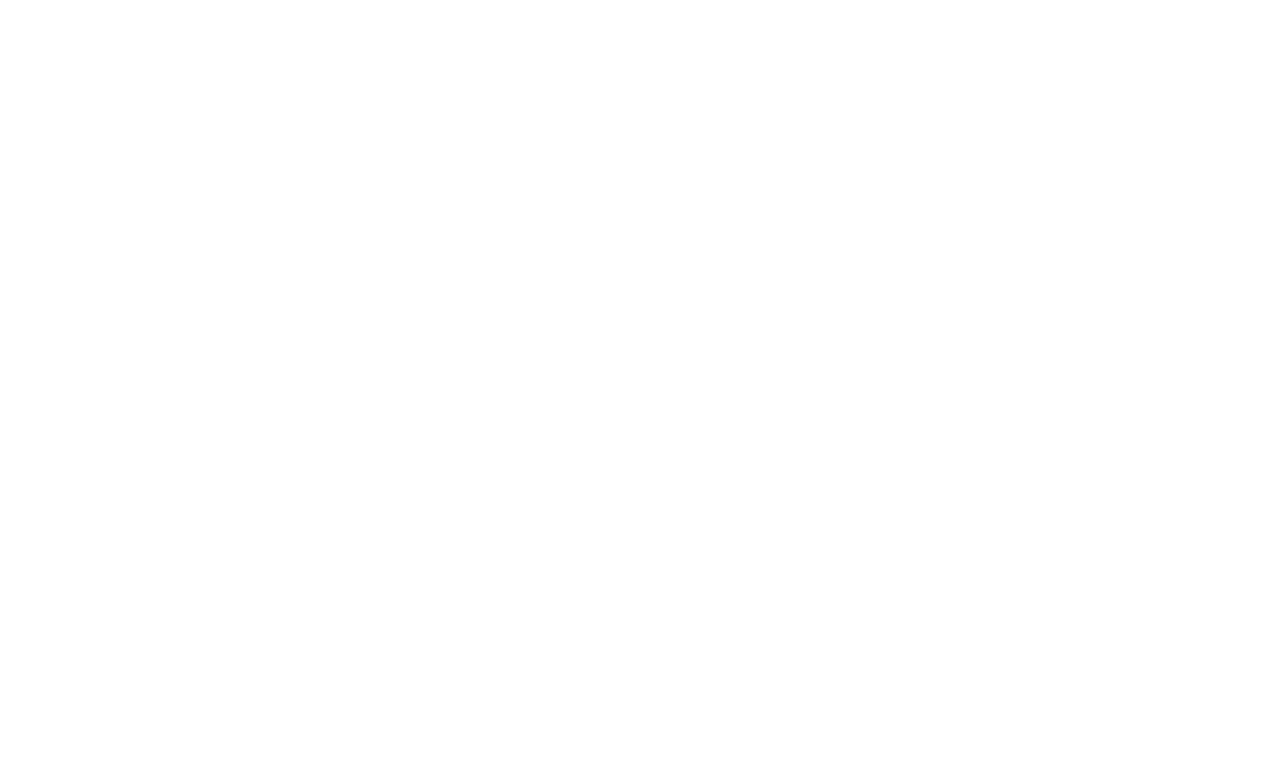
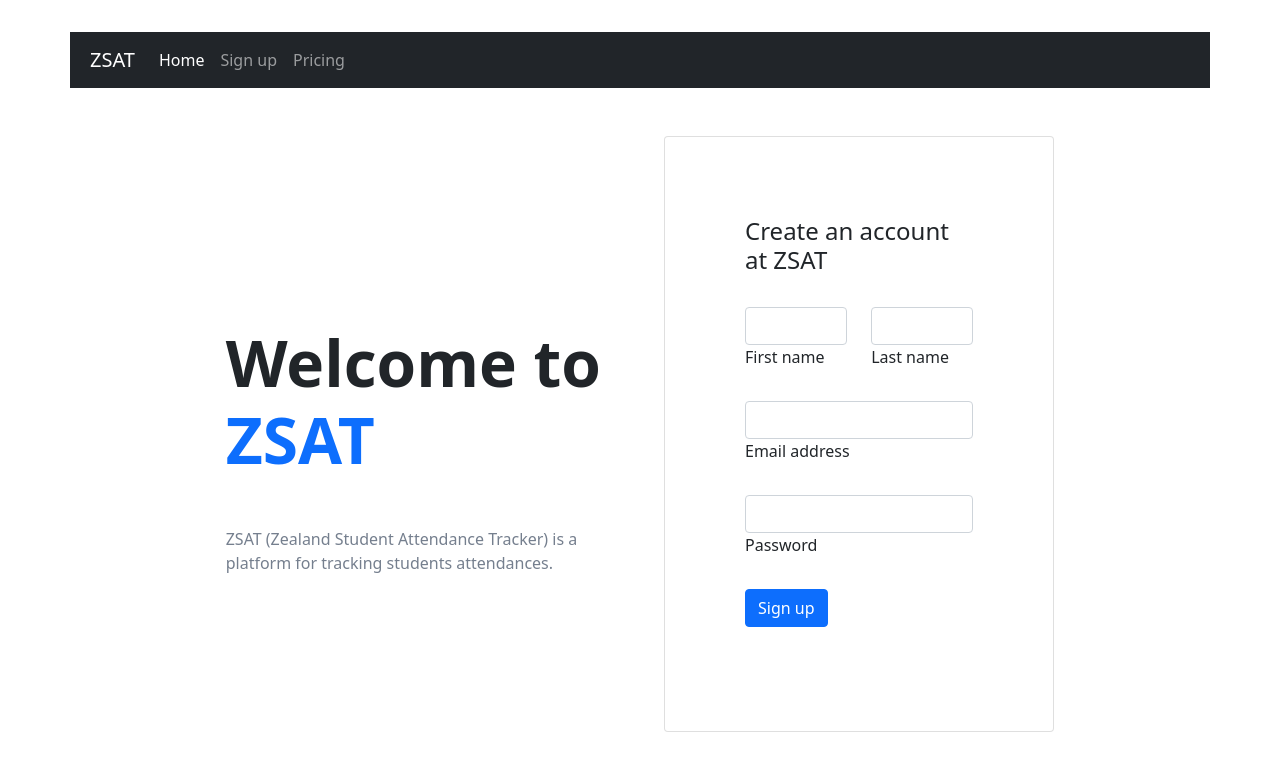
Before and after one commit to F1-Guy/zsat-app, a Vue app: page /sign-up in a window 1280 px wide. Shown: the top 768 px of the page. Built offline with nearby package versions, Linux system fonts and the light colour scheme.

Commit message:
Move SignUp to proper page

```diff
--- a/src/components/TopNavbar.vue
+++ b/src/components/TopNavbar.vue
@@ -15,7 +15,7 @@
         <router-link to="/" class="nav-link px-2 active" aria-current="page">Home</router-link>
       </li>
       <li class="nav-item">
-        <a class="nav-link" href="#">Features</a>
+        <router-link to="/sign-up/" class="nav-link">Sign up</router-link>
       </li>
       <li class="nav-item">
         <a class="nav-link" href="#">Pricing</a>
--- a/src/pages/home/home.html
+++ b/src/pages/home/home.html
@@ -19,52 +19,6 @@
               ZSAT (Zealand Student Attendance Tracker) is a platform for tracking students attendances.
             </p>
           </div>
-
-          <div class="col-lg-6 mb-5 mb-lg-0">
-            <div class="card">
-              <div class="card-body py-5 px-md-5">
-                <form>
-                    <h4>Create an account at ZSAT</h4> <br>
-                  <!-- 2 column grid layout with text inputs for the first and last names -->
-                  <div class="row">
-                    <div class="col-md-6 mb-4">
-                      <div class="form-outline">
-                        <input type="text" id="form3Example1" class="form-control" />
-                        <label class="form-label" for="form3Example1">First name</label>
-                      </div>
-                    </div>
-                    <div class="col-md-6 mb-4">
-                      <div class="form-outline">
-                        <input type="text" id="form3Example2" class="form-control" />
-                        <label class="form-label" for="form3Example2">Last name</label>
-                      </div>
-                    </div>
-                  </div>
-
-                  <!-- Email input -->
-                  <div class="form-outline mb-4">
-                    <input type="email" id="form3Example3" class="form-control" />
-                    <label class="form-label" for="form3Example3">Email address</label>
-                  </div>
-
-                  <!-- Password input -->
-                  <div class="form-outline mb-4">
-                    <input type="password" id="form3Example4" class="form-control" />
-                    <label class="form-label" for="form3Example4">Password</label>
-                  </div>
-
-
-
-                  <!-- Submit button -->
-                  <button type="submit" class="btn btn-primary btn-block mb-4">
-                    Sign up
-                  </button>
-
-
-                </form>
-              </div>
-            </div>
-          </div>
         </div>
       </div>
     </div>
--- a/src/pages/user/sign-up/SignUp.vue
+++ b/src/pages/user/sign-up/SignUp.vue
@@ -1,5 +1,23 @@
-<script></script>
+<script setup>
+import TopNavbar from '../../../components/TopNavbar.vue';
+</script>
 
-<template></template>
+<template src="./sign-up.html"></template>
 
-<style></style>
+<style scoped src="./sign-up.css"></style>
+
+<script>
+import { mapState, mapActions } from 'pinia'
+
+export default {
+  components: {
+    TopNavbar
+  },
+
+  data() {
+    return {
+
+    };
+  },
+};
+</script>
--- a/src/pages/user/sign-up/sign-up.html
+++ b/src/pages/user/sign-up/sign-up.html
@@ -0,0 +1,75 @@
+<TopNavbar />
+<div class="container" >
+
+
+<div style="width: 85%; margin:auto;">
+
+    <!-- Section: Design Block -->
+<section class="">
+    <!-- Jumbotron -->
+    <div class="px-4 py-5 px-md-5 text-center text-lg-start" >
+      <div class="container">
+        <div class="row gx-lg-5 align-items-center">
+          <div class="col-lg-6 mb-5 mb-lg-0">
+            <h1 class="my-5 display-3 fw-bold ls-tight">
+              Welcome to <br />
+              <span class="text-primary">ZSAT</span>
+            </h1>
+            <p style="color: hsl(217, 10%, 50.8%)">
+              ZSAT (Zealand Student Attendance Tracker) is a platform for tracking students attendances.
+            </p>
+          </div>
+
+          <div class="col-lg-6 mb-5 mb-lg-0">
+            <div class="card">
+              <div class="card-body py-5 px-md-5">
+                <form>
+                    <h4>Create an account at ZSAT</h4> <br>
+                  <!-- 2 column grid layout with text inputs for the first and last names -->
+                  <div class="row">
+                    <div class="col-md-6 mb-4">
+                      <div class="form-outline">
+                        <input type="text" id="form3Example1" class="form-control" />
+                        <label class="form-label" for="form3Example1">First name</label>
+                      </div>
+                    </div>
+                    <div class="col-md-6 mb-4">
+                      <div class="form-outline">
+                        <input type="text" id="form3Example2" class="form-control" />
+                        <label class="form-label" for="form3Example2">Last name</label>
+                      </div>
+                    </div>
+                  </div>
+
+                  <!-- Email input -->
+                  <div class="form-outline mb-4">
+                    <input type="email" id="form3Example3" class="form-control" />
+                    <label class="form-label" for="form3Example3">Email address</label>
+                  </div>
+
+                  <!-- Password input -->
+                  <div class="form-outline mb-4">
+                    <input type="password" id="form3Example4" class="form-control" />
+                    <label class="form-label" for="form3Example4">Password</label>
+                  </div>
+
+
+
+                  <!-- Submit button -->
+                  <button type="submit" class="btn btn-primary btn-block mb-4">
+                    Sign up
+                  </button>
+
+
+                </form>
+              </div>
+            </div>
+          </div>
+        </div>
+      </div>
+    </div>
+    <!-- Jumbotron -->
+  </section>
+  <!-- Section: Design Block -->
+</div>
+</div>
```
